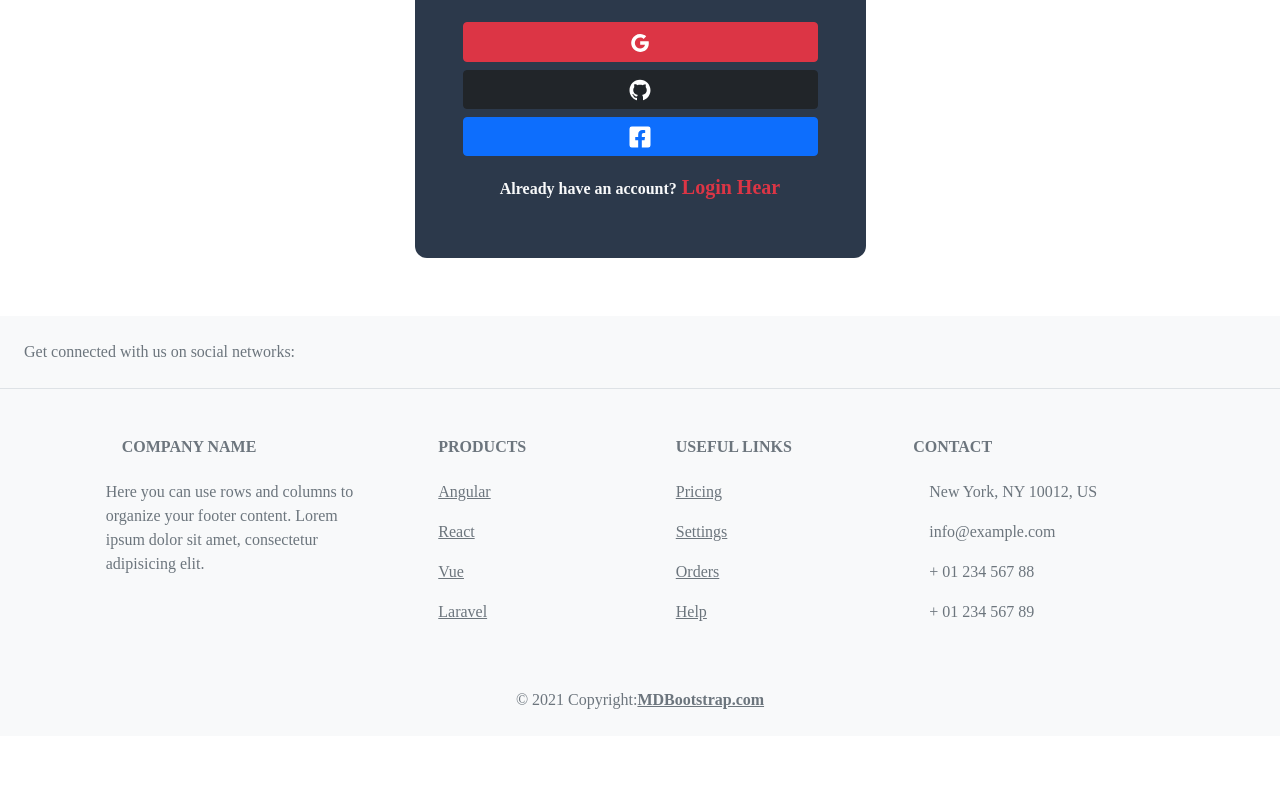
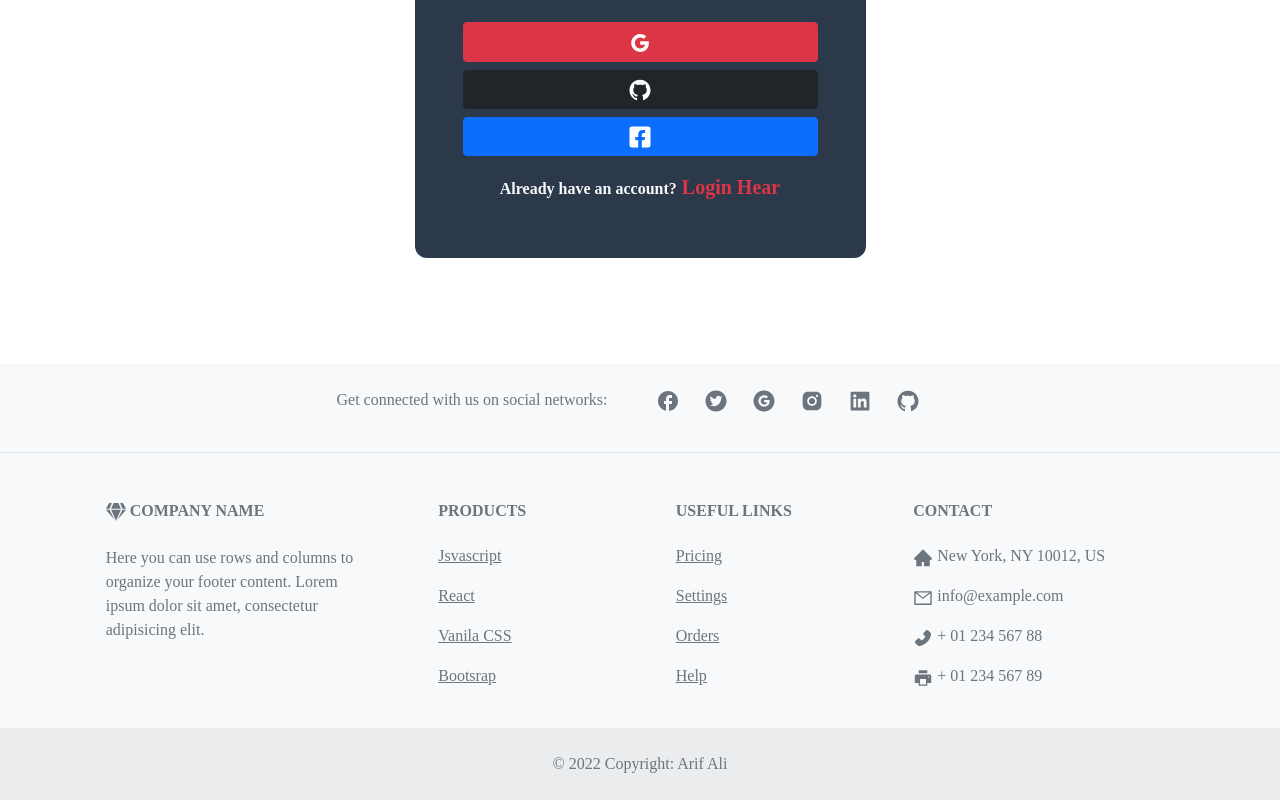
Before and after one commit to mdarifali/inventory-management-website, a React (Create React App) app: page /singup in a window 1280 px wide. Shown: the part 564-1364 px from the top of the page. Before the commit the page ends 1300 px from the top, so only its background shows below. Built offline with nearby package versions, Linux system fonts and the light colour scheme; no server answers; a web font is replaced by a local one.

Commit message:
footer design added

```diff
--- /dev/null
+++ b/src/Componants/Footer/Footer.css
@@ -0,0 +1,5 @@
+
+
+#footer-bottom-bg {
+    background-color: rgba(0, 0, 0, 0.05);
+}
--- a/src/Componants/Footer/Footer.js
+++ b/src/Componants/Footer/Footer.js
@@ -1,33 +1,37 @@
 import React from 'react';
+import './Footer.css';
+import { MdOutlineFacebook } from 'react-icons/md';
+import { AiFillGoogleCircle, AiFillTwitterCircle, AiFillInstagram, AiFillGithub, AiFillLinkedin, AiFillHome, AiOutlineMail, AiFillPhone, AiFillPrinter } from 'react-icons/ai';
+import { FaGem } from 'react-icons/fa';
 
 const Footer = () => {
     return (
-        <div>
+        <div className='mt-5'>
             <footer class="text-center text-lg-start bg-light text-muted">
                 <section
-                    class="d-flex justify-content-center justify-content-lg-between p-4 border-bottom"
+                    class="d-flex justify-content-center justify-content-lg-arround p-4 border-bottom"
                 >
                     <div class="me-5 d-none d-lg-block">
-                        <span>Get connected with us on social networks:</span>
+                        <p>Get connected with us on social networks:</p>
                     </div>
                     <div>
                         <a href="#/" class="me-4 text-reset">
-                            <i class="fab fa-facebook-f"></i>
+                            <MdOutlineFacebook className='fs-4'/>
                         </a>
                         <a href="#/" class="me-4 text-reset">
-                            <i class="fab fa-twitter"></i>
+                            <AiFillTwitterCircle className='fs-4'/>
                         </a>
                         <a href="#/" class="me-4 text-reset">
-                            <i class="fab fa-google"></i>
+                            <AiFillGoogleCircle className='fs-4'/>
                         </a>
                         <a href="#/" class="me-4 text-reset">
-                            <i class="fab fa-instagram"></i>
+                            <AiFillInstagram className='fs-4'/>
                         </a>
                         <a href="#/" class="me-4 text-reset">
-                            <i class="fab fa-linkedin"></i>
+                            <AiFillLinkedin className='fs-4'/>
                         </a>
                         <a href="#/" class="me-4 text-reset">
-                            <i class="fab fa-github"></i>
+                            <AiFillGithub className='fs-4'/>
                         </a>
                     </div>
                 </section>
@@ -36,7 +40,7 @@ const Footer = () => {
                         <div class="row mt-3">
                             <div class="col-md-3 col-lg-4 col-xl-3 mx-auto mb-4">
                                 <h6 class="text-uppercase fw-bold mb-4">
-                                    <i class="fas fa-gem me-3"></i>Company name
+                                    <FaGem className='fs-5'/> Company name
                                 </h6>
                                 <p>
                                     Here you can use rows and columns to organize your footer content. Lorem ipsum
@@ -49,16 +53,16 @@ const Footer = () => {
                                     Products
                                 </h6>
                                 <p>
-                                    <a href="#!" class="text-reset">Angular</a>
+                                    <a href="#!" class="text-reset">Jsvascript</a>
                                 </p>
                                 <p>
                                     <a href="#!" class="text-reset">React</a>
                                 </p>
                                 <p>
-                                    <a href="#!" class="text-reset">Vue</a>
+                                    <a href="#!" class="text-reset">Vanila CSS</a>
                                 </p>
                                 <p>
-                                    <a href="#!" class="text-reset">Laravel</a>
+                                    <a href="#!" class="text-reset">Bootsrap</a>
                                 </p>
                             </div>
 
@@ -84,22 +88,19 @@ const Footer = () => {
                                 <h6 class="text-uppercase fw-bold mb-4">
                                     Contact
                                 </h6>
-                                <p><i class="fas fa-home me-3"></i> New York, NY 10012, US</p>
+                                <p><AiFillHome className='fs-5'/> New York, NY 10012, US</p>
                                 <p>
-                                    <i class="fas fa-envelope me-3"></i>
-                                    info@example.com
+                                    <AiOutlineMail className='fs-5'/> info@example.com
                                 </p>
-                                <p><i class="fas fa-phone me-3"></i> + 01 234 567 88</p>
-                                <p><i class="fas fa-print me-3"></i> + 01 234 567 89</p>
+                                <p><AiFillPhone className='fs-5'/> + 01 234 567 88</p>
+                                <p><AiFillPrinter className='fs-5'/> + 01 234 567 89</p>
                             </div>
                         </div>
                     </div>
                 </section>
 
-
-                <div class="text-center p-4">
-                    © 2021 Copyright:
-                    <a class="text-reset fw-bold" href="https://mdbootstrap.com/">MDBootstrap.com</a>
+                <div class="text-center p-4" id='footer-bottom-bg'>
+                    © 2022 Copyright: Arif Ali
                 </div>
 
             </footer>
```
